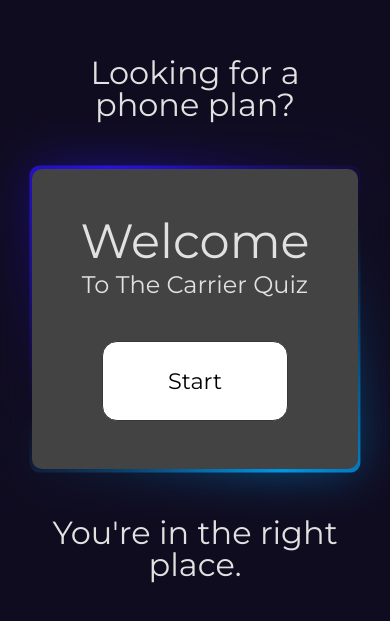
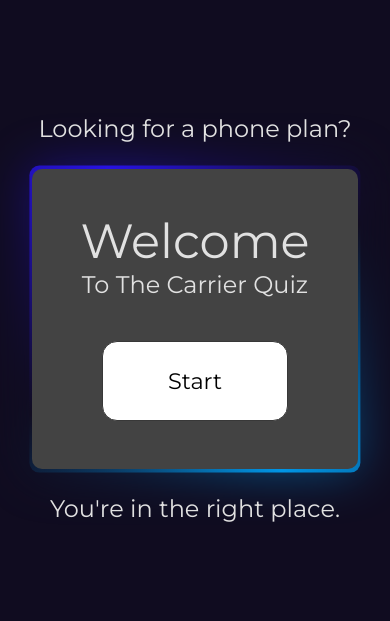
Before and after one commit to akwrigh7/CarrierQuiz, a plain HTML site: page index.html in a window 390 px wide. Shown: the part 103-724 px from the top of the page. Drawn offline with nearby package versions, Linux system fonts and the light colour scheme; no server answers.

Commit message:
Update styles.css

```diff
--- a/styles.css
+++ b/styles.css
@@ -1022,6 +1022,11 @@ footer {
 }
 
 @media screen and (max-width: 460px) {
+    .introText {
+        font-size: 1.5rem;
+        margin: 1.7rem;
+    }
+
     #questionSVG svg {
         height: 30px;
         width: 30px;
```
